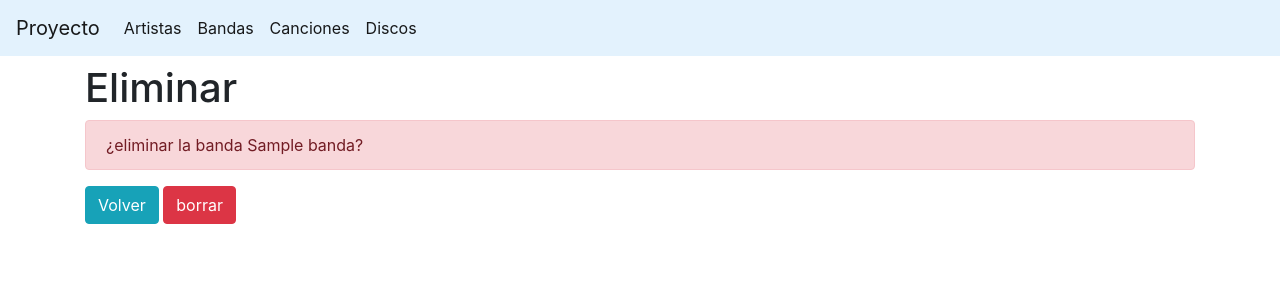
After one commit to martaperezmora/gestion-musica, a Symfony app: template templates/banda/eliminar.html.twig in a window 1280 px wide. The commit adds this page. Shown: the top 300 px of the page. Run offline with Twig, Linux system fonts and the light colour scheme; the template is opened without the code that fills it: most values are stand-ins (such as "Sample title", 1, 10 or a date in 2020); some libraries are stand-ins or nearby versions.

Commit message:
implementado borrar banda

```diff
--- /dev/null
+++ b/templates/banda/eliminar.html.twig
@@ -0,0 +1,12 @@
+{% extends 'layout.html.twig' %}
+
+{% block content %}
+    <h1>Eliminar</h1>
+    <div class="alert alert-danger">
+        ¿eliminar la banda {{ banda.nombre }}?
+    </div>
+    <form method="POST">
+        <a href="{{ path('banda_listar') }}" class="btn btn-info">Volver</a>
+        <button type="submit" name="eliminar" class="btn btn-danger">borrar</button>
+    </form>
+{% endblock %}
--- a/templates/banda/formulario.html.twig
+++ b/templates/banda/formulario.html.twig
@@ -9,6 +9,6 @@
     {{ form_start(form) }}
     {{ form_widget(form) }}
     <input type="submit" value="enviar" class="btn btn-success">
-    {% if banda.id %}<a href="{{ path('banda_listar', {id : banda.id}) }}" class="btn btn-danger">borrar</a>{% endif %}
+    {% if banda.id %}<a href="{{ path('banda_eliminar', {id : banda.id}) }}" class="btn btn-danger">borrar</a>{% endif %}
     {{ form_end(form) }}
 {% endblock %}
```
Also changed, not shown: src/Controller/BandaController.php (+21 -0 lines).
